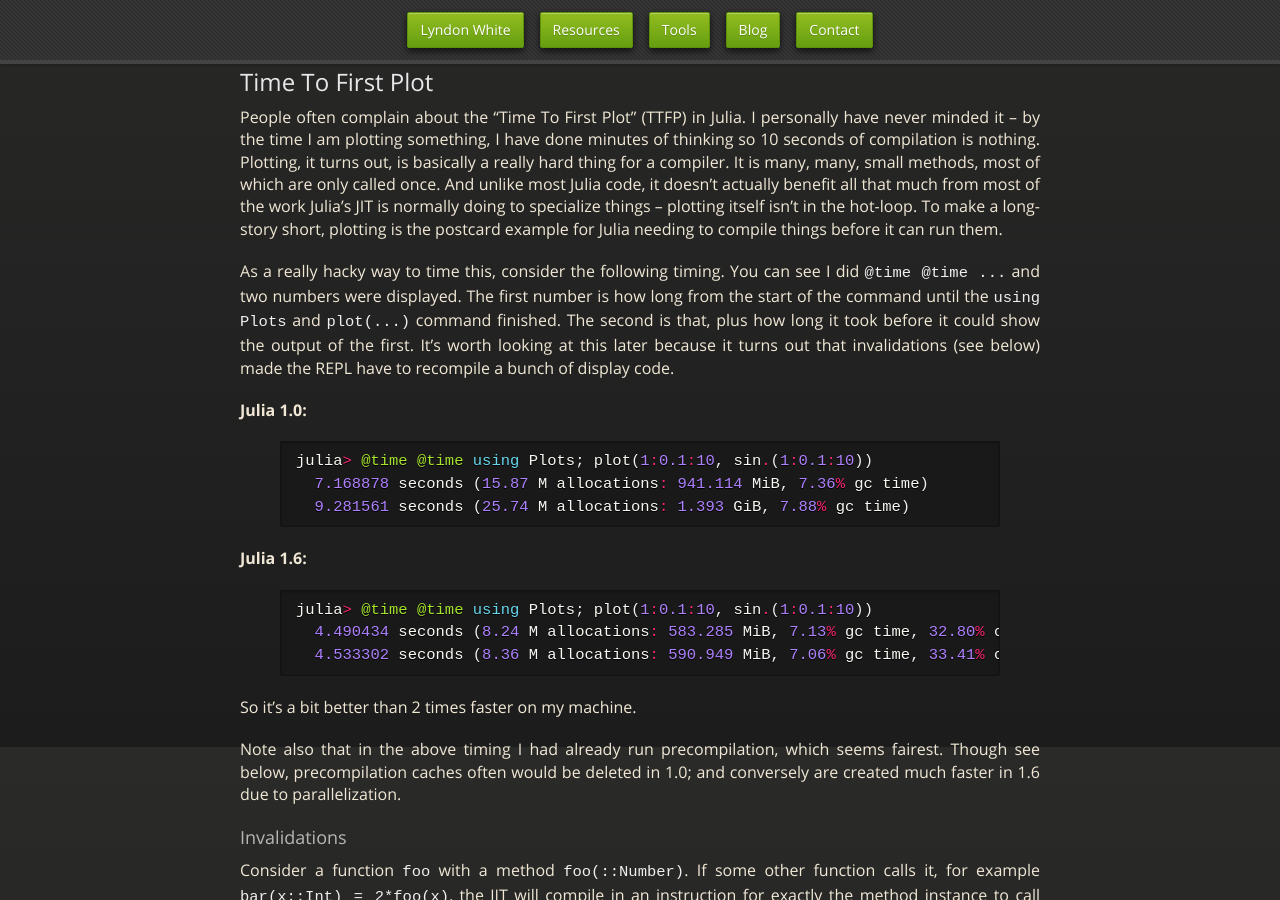
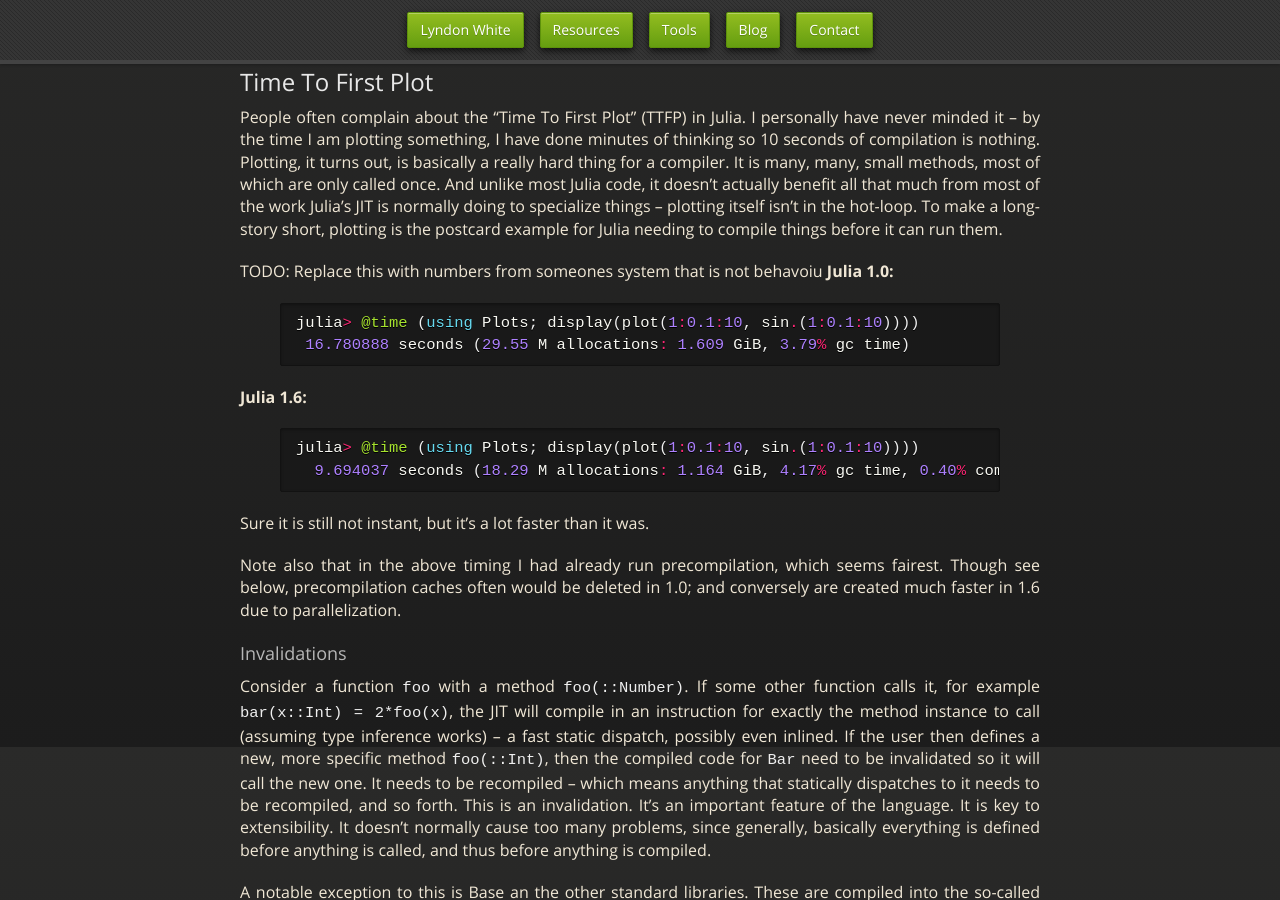
Before and after one commit to oxinabox/oxinabox.github.io, a Jekyll site: the page built from _posts/2021-01-09-Julia-1.6-what-has-changed-since-1.0.md, in a window 1280 px wide and 900 px high, scrolled down 11853 px. Built offline with Jekyll 4.4.1, drawn with Linux system fonts in a browser that asks for light colours; nearby versions of some CDN libraries; some web fonts are replaced.

Commit message:
update ttfp

````diff
--- a/_posts/2021-01-09-Julia-1.6-what-has-changed-since-1.0.md
+++ b/_posts/2021-01-09-Julia-1.6-what-has-changed-since-1.0.md
@@ -403,25 +403,19 @@
 And unlike most Julia code, it doesn't actually benefit all that much from most of the work Julia's JIT is normally doing to specialize things -- plotting itself isn't in the hot-loop.
 To make a long-story short, plotting is the postcard example for Julia needing to compile things before it can run them.
 
-As a really hacky way to time this, consider the following timing.
-You can see I did `@time @time ...` and two numbers were displayed.
-The first number is how long from the start of the command until the `using Plots` and `plot(...)` command finished.
-The second is that, plus how long it took before it could show the output of the first.
-It's worth looking at this later because it turns out that invalidations (see below) made the REPL have to recompile a bunch of display code.
-
+TODO: Replace this with numbers from someones system that is not behavoiu
 **Julia 1.0:**
 ```julia
-julia> @time @time using Plots; plot(1:0.1:10, sin.(1:0.1:10))
-  7.168878 seconds (15.87 M allocations: 941.114 MiB, 7.36% gc time)
-  9.281561 seconds (25.74 M allocations: 1.393 GiB, 7.88% gc time)
+julia> @time (using Plots; display(plot(1:0.1:10, sin.(1:0.1:10))))
+ 16.780888 seconds (29.55 M allocations: 1.609 GiB, 3.79% gc time)
 ```
 **Julia 1.6:**
 ```julia
-julia> @time @time using Plots; plot(1:0.1:10, sin.(1:0.1:10))
-  4.490434 seconds (8.24 M allocations: 583.285 MiB, 7.13% gc time, 32.80% compilation time)
-  4.533302 seconds (8.36 M allocations: 590.949 MiB, 7.06% gc time, 33.41% compilation time)
+julia> @time (using Plots; display(plot(1:0.1:10, sin.(1:0.1:10))))
+  9.694037 seconds (18.29 M allocations: 1.164 GiB, 4.17% gc time, 0.40% compilation time)
 ```
-So it's a bit better than 2 times faster on my machine.
+
+Sure it is still not instant, but it's a lot faster than it was.
 
 Note also that in the above timing I had already run precompilation, which seems fairest.
 Though see below, precompilation caches often would be deleted in 1.0; and conversely are created much faster in 1.6 due to parallelization.
````
